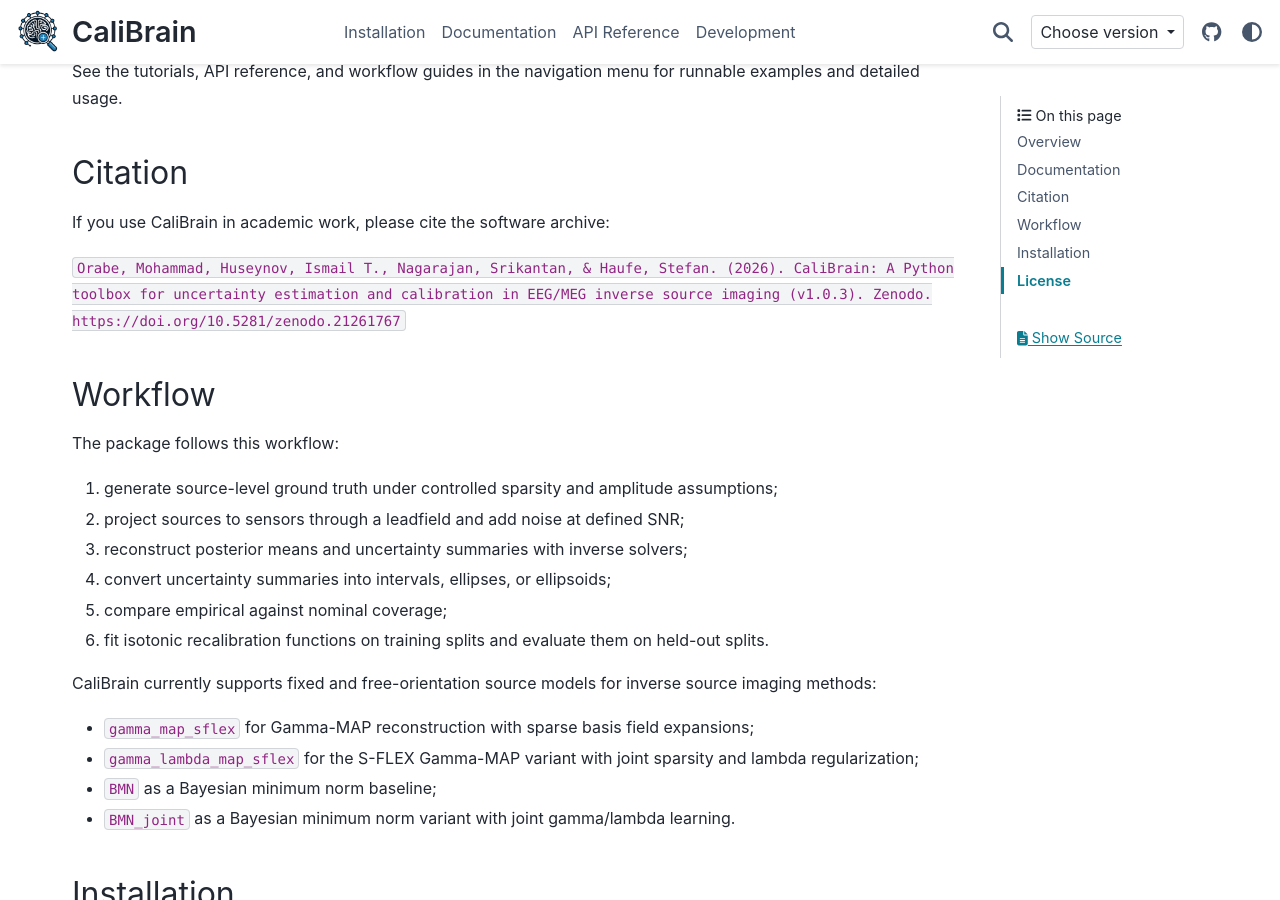
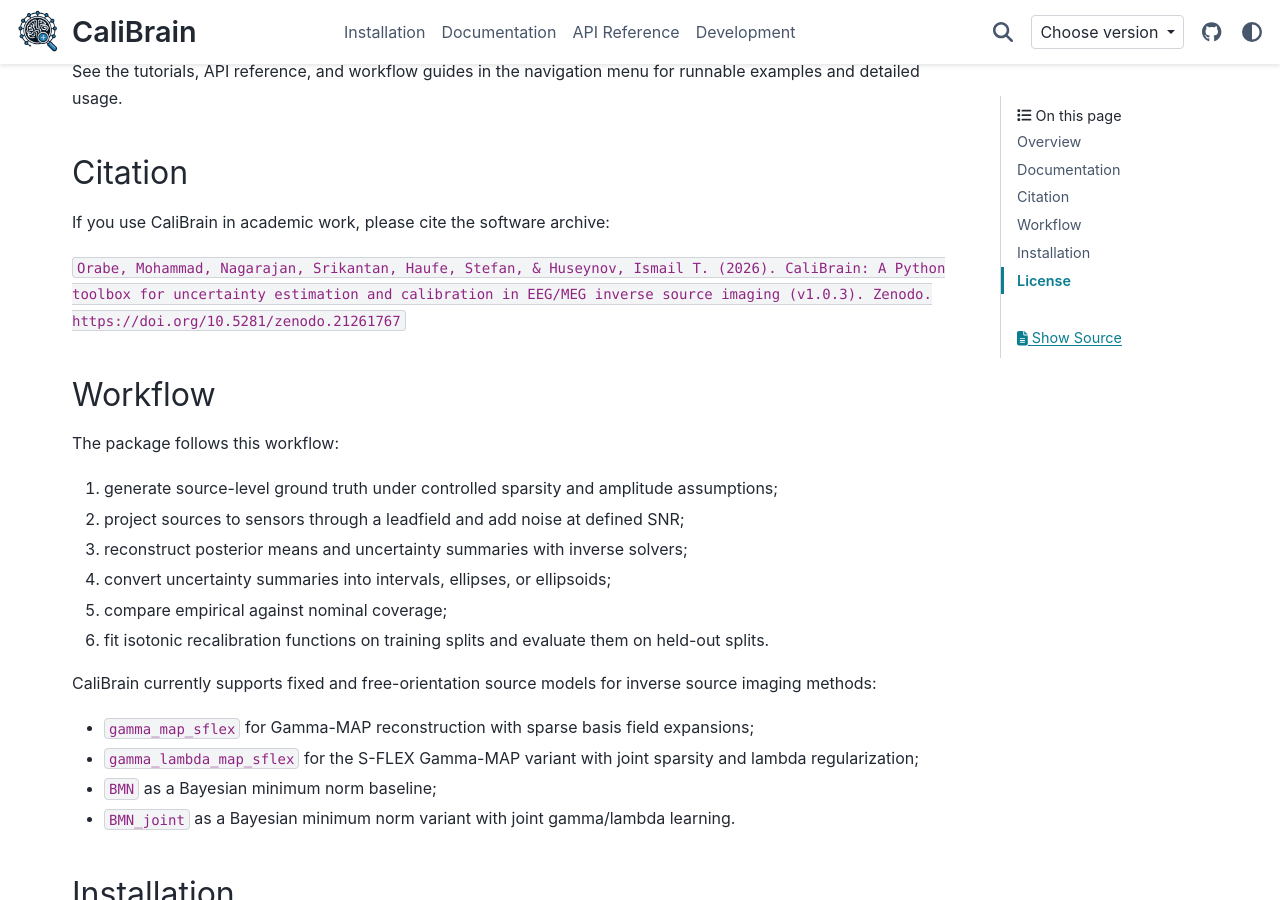
Before and after one commit to braindatalab/CaliBrain, a Sphinx documentation site: the page built from docs/source/index.rst, in a window 1280 px wide and 900 px high, scrolled down 1071 px. Built offline with Sphinx 7.4.7 and the PyData theme 0.15.4, drawn with Linux system fonts in a browser that asks for light colours; pages that are not in the unit, such as notebooks, are missing from menus; comment, search, counter and statistics services are not loaded.

```diff
--- a/docs/source/cite/index.rst
+++ b/docs/source/cite/index.rst
@@ -11,7 +11,7 @@ Cite CaliBrain as software:
 
 .. code-block:: text
 
-   Orabe, Mohammad, Huseynov, Ismail T., Nagarajan, Srikantan, & Haufe, Stefan. (2026).
+   Orabe, Mohammad, Nagarajan, Srikantan, Haufe, Stefan, & Huseynov, Ismail T. (2026).
    CaliBrain: A Python toolbox for uncertainty estimation and calibration in
    EEG/MEG inverse source imaging (v1.0.3). Zenodo.
    https://doi.org/10.5281/zenodo.21261767
@@ -30,7 +30,7 @@ BibTeX
 
    @software{calibrain,
      title = {CaliBrain: A Python toolbox for uncertainty estimation and calibration in EEG/MEG inverse source imaging},
-     author = {Orabe, Mohammad and Huseynov, Ismail and Nagarajan, Srikantan and Haufe, Stefan},
+     author = {Orabe, Mohammad and Nagarajan, Srikantan and Haufe, Stefan and Huseynov, Ismail T.},
      version = {1.0.3},
      year = {2026},
      publisher = {Zenodo},
--- a/docs/source/conf.py
+++ b/docs/source/conf.py
@@ -13,7 +13,7 @@ import calibrain
 
 project = 'CaliBrain'
 copyright = '2026, Mohammad Orabe'
-author = 'Mohammad Orabe, Ismail Huseynov, Srikantan Nagarajan, Stefan Haufe'
+author = 'Mohammad Orabe, Srikantan Nagarajan, Stefan Haufe, Ismail Huseynov'
 release = calibrain.__version__
 version = release
 documentation_version = os.environ.get(
--- a/docs/source/index.rst
+++ b/docs/source/index.rst
@@ -56,7 +56,7 @@ Citation
 
 If you use CaliBrain in academic work, please cite the software archive:
 
-``Orabe, Mohammad, Huseynov, Ismail T., Nagarajan, Srikantan, & Haufe, Stefan. (2026). CaliBrain: A Python toolbox for uncertainty estimation and calibration in EEG/MEG inverse source imaging (v1.0.3). Zenodo. https://doi.org/10.5281/zenodo.21261767``
+``Orabe, Mohammad, Nagarajan, Srikantan, Haufe, Stefan, & Huseynov, Ismail T. (2026). CaliBrain: A Python toolbox for uncertainty estimation and calibration in EEG/MEG inverse source imaging (v1.0.3). Zenodo. https://doi.org/10.5281/zenodo.21261767``
 
 Workflow
 --------
--- a/pyproject.toml
+++ b/pyproject.toml
@@ -8,8 +8,8 @@ version = "1.0.3"
 description = "CaliBrain: A Python toolbox for uncertainty estimation and calibration in EEG/MEG inverse source imaging"
 authors = [
     {name = "Mohammad Orabe", email = "orabe.mhd@gmail.com"},
+    {name = "Srikantan Nagarajan", email = "Srikantan.Nagarajan@ucsf.edu"},
     {name = "Ismail Huseynov", email = "ismailhuseynov6666@gmail.com"},
-    {name = "Srikantan Nagarajan", email = "Srikantan.Nagarajan@ucsf.edu"},
     {name = "Stefan Haufe", email = "haufe@tu-berlin.de"}
 ]
 classifiers = [
```
Also changed, not shown: README.md (+1 -1 lines), 1 other file.
